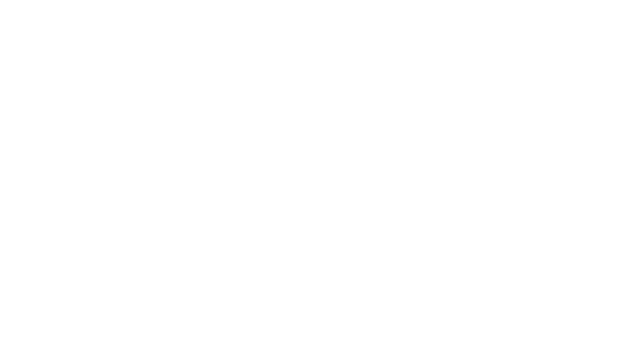
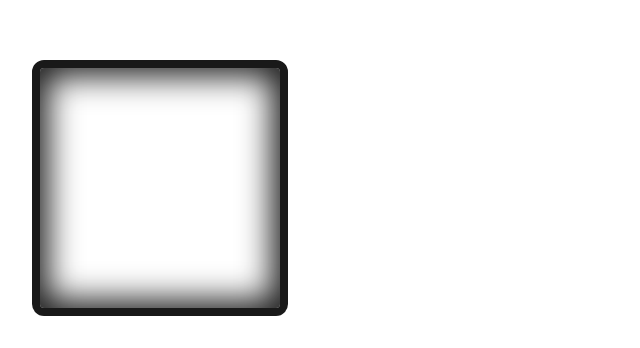
Before and after one commit to AlexandreGerault/twitch-overlay, a React (Vite) app: page / in a window 1280 px wide. Shown: the part 452-800 px from the top of the page, without its empty margins (0-640 px from the left). Built offline with nearby package versions, Linux system fonts and the light colour scheme.

Commit message:
feat: add webcam placeholder

```diff
--- a/src/app/App.tsx
+++ b/src/app/App.tsx
@@ -4,6 +4,7 @@
 import { useSearchParams } from "react-router-dom";
 import { start } from "../PrimaryAdapters/Streamlabs";
 import { useAppDispatch } from "./hooks";
+import Webcam from "./Webcam";
 
 function App() {
   const [searchParams] = useSearchParams();
@@ -24,6 +25,7 @@
   return (
     <div className="App">
       {/* <DebugAlerts /> */}
+      <Webcam />
       <Alerts />
     </div>
   );
--- /dev/null
+++ b/src/app/Webcam.tsx
@@ -0,0 +1,5 @@
+export default function Webcam() {
+  return (
+    <div className="absolute bottom-8 left-8 border-8 shadow-[inset_0_0_32px_8px_rgba(0,0,0,0.9)] rounded-xl w-64 h-64 border-[rgba(0,0,0,0.9)]"></div>
+  );
+}
```
Also changed, not shown: src/app/index.css (line endings or trailing spaces).
